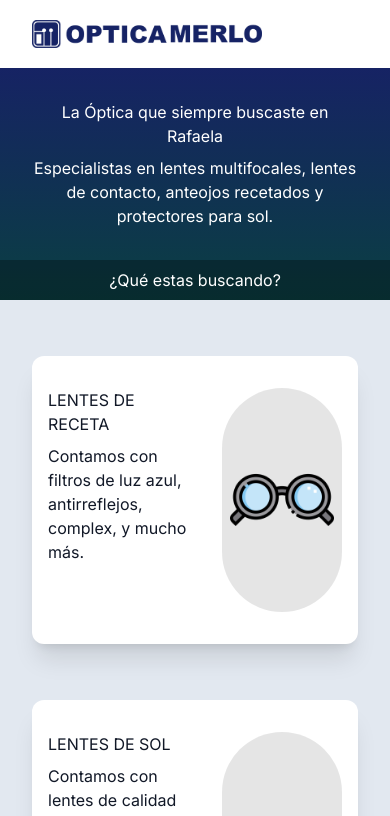
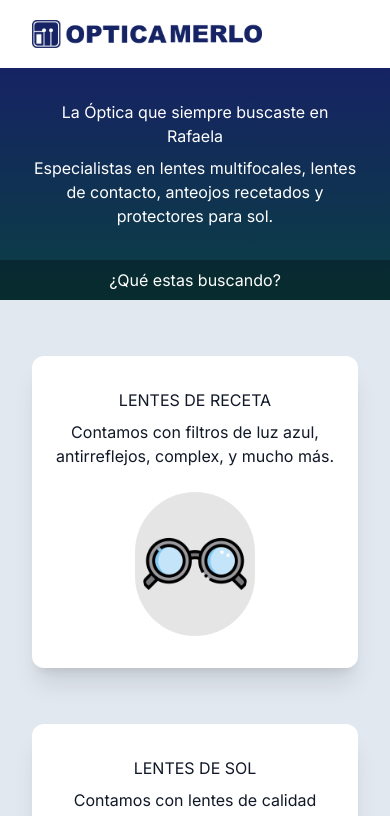
Before and after one commit to SantiagoMerlo1337/optica-merlo-landing-page, a Next.js app: page / in a window 390 px wide. Shown: the top 816 px of the page. Built offline with nearby package versions, Linux system fonts and the light colour scheme.

Commit message:
update Card.tsx and remove OldCard.tsx

```diff
--- a/components/shared/Card.tsx
+++ b/components/shared/Card.tsx
@@ -9,11 +9,11 @@ interface Props{
     desc:string;
 
 }
-const Card2 = ({imgUrl, imgAlt, hrefLink, title, desc}:Props) => {
+const Card = ({imgUrl, imgAlt, hrefLink, title, desc}:Props) => {
         return (
             <Link href={hrefLink}>
-                <article className="flex justify-between bg-white rounded-xl py-8 px-4 text-gray-900 h-full shadow-xl">
-                    <div className="me-6">
+                <article className="flex flex-wrap md:flex-nowrap justify-center md:justify-between bg-white rounded-xl py-8 px-4 text-gray-900 h-full shadow-xl">
+                    <div className="m-0 md:me-6 text-center md:text-start">
                         <p className="h5-semibold mb-2">{title}</p>
                         <p className="base-regular">{desc}</p>
                     </div>
@@ -22,4 +22,4 @@ const Card2 = ({imgUrl, imgAlt, hrefLink, title, desc}:Props) => {
             </Link>
         )
 }
-export default Card2
+export default Card
--- a/components/shared/OldCard.tsx
+++ /dev/null
@@ -1,32 +0,0 @@
-import Image from "next/image";
-import Link from "next/link";
-
-interface Props{
-    imgUrl: string;
-    imgAlt: string;
-    hrefLink?: string;
-    title:string;
-    desc:string;
-
-}
-const Card = ({imgUrl, imgAlt, hrefLink, title, desc}:Props) => {
-
-    if(hrefLink){
-        return (
-            <article className="w-full">
-                <Link href={hrefLink}>
-                    <Image width={704} height={400} alt={`${imgAlt}`} src={String(imgUrl)} className="h-96 object-cover rounded-t-3xl"/>
-                    <div className="bg-white py-4 px-2 rounded-b-3xl text-gray-900">
-                        <h4 className="text-center mb-1 h5-bold">{title}</h4>
-                        <hr />
-                        <p className="mt-4 text-center base-regular">{desc}</p>
-                    </div>
-                </Link>
-            </article>
-        )
-    } else {
-        return <p>ERROR</p>
-    }
-}
-
-export default Card
```
